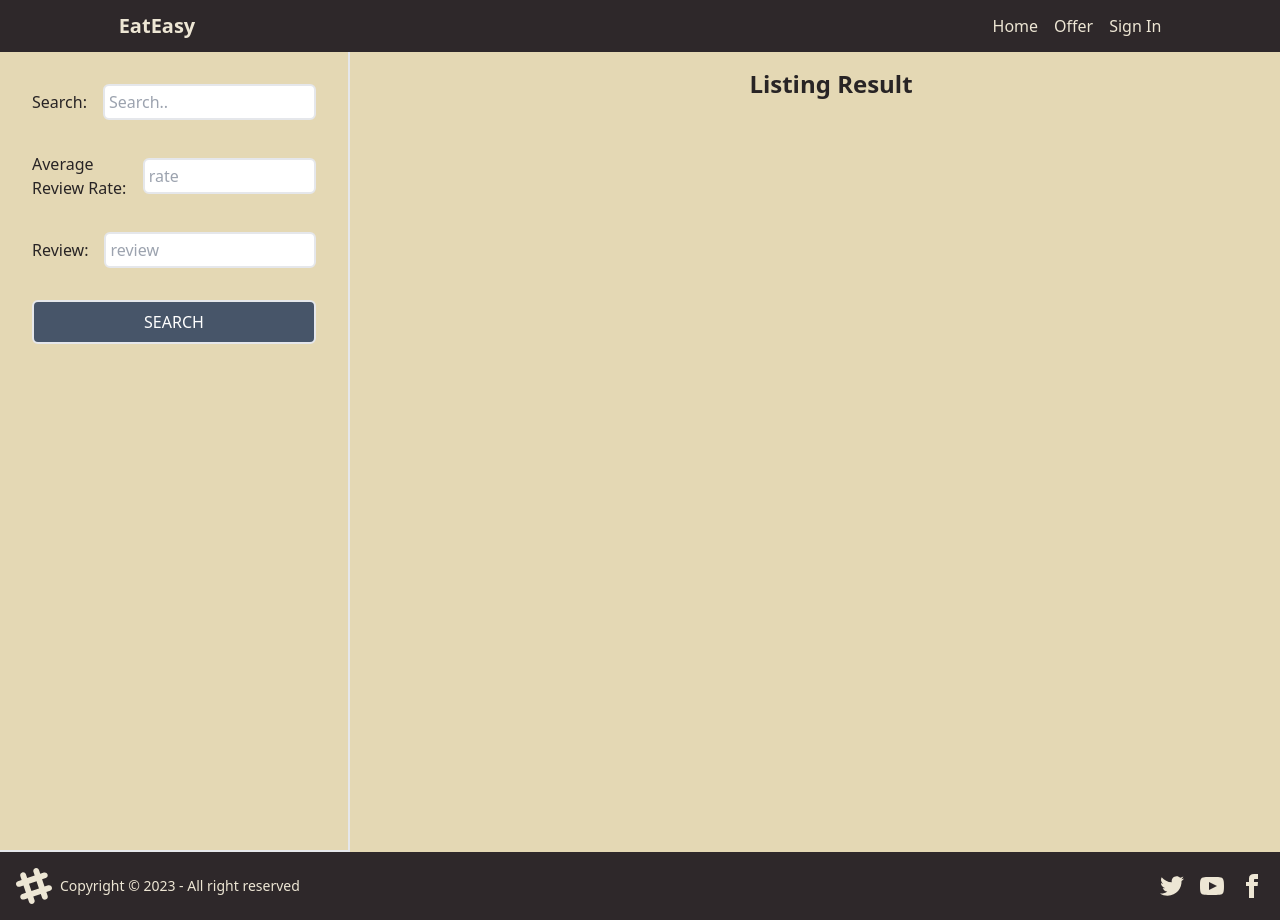
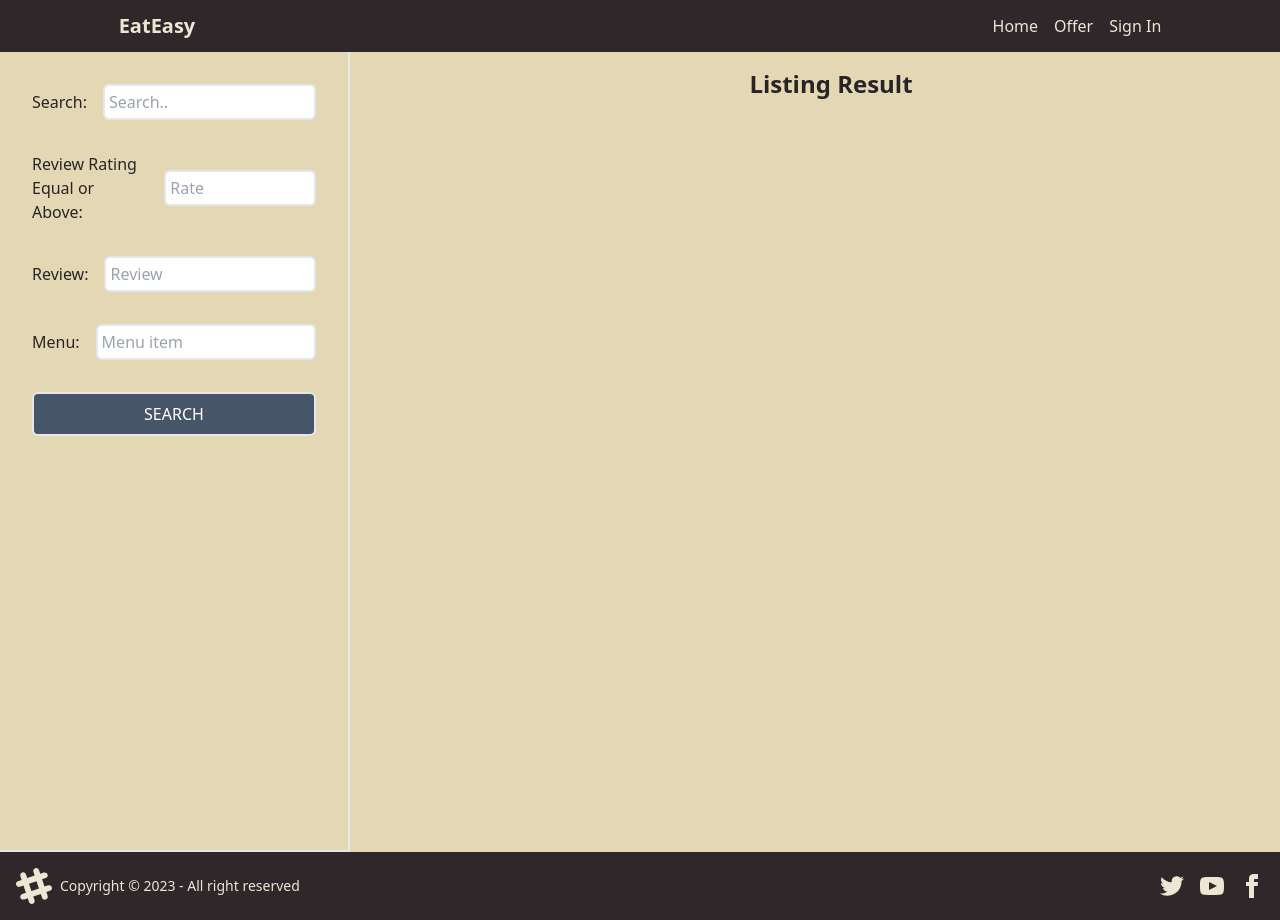
Before and after one commit to saboshi69/comp231-001, a React (Vite) app in the folder eateasy/: page /search in a window 1280 px wide. Built offline with nearby package versions, Linux system fonts and the light colour scheme.

Commit message:
update advanced search

```diff
--- a/eateasy/src/pages/AdvanceSearchPage.jsx
+++ b/eateasy/src/pages/AdvanceSearchPage.jsx
@@ -15,15 +15,15 @@ const AdvanceSearchPage = () => {
     urlParams.set("searchTerm", data?.search?.toString() || "");
     urlParams.set("rate", data?.rate?.toString() || "");
     urlParams.set("review", data?.review?.toString() || "");
+    urlParams.set("menu", data?.menu?.toString() || ""); // Add menu search term
     const url = urlParams.toString();
     setSearchUrl(url);
-    navigate("/search?" + urlParams.toString());
+    navigate("/search?" + url);
   };
 
   const { data, isLoading, isError } = useQuery({
     queryKey: ["restaurant", searchUrl],
     queryFn: () => getSearch(searchUrl),
-
     enabled: !!searchUrl,
   });
 
@@ -44,12 +44,12 @@ const AdvanceSearchPage = () => {
           />
         </div>
         <div className="flex items-center gap-4">
-          <label htmlFor="search">Average Review Rate: </label>
+          <label htmlFor="search">Review Rating Equal or Above: </label>
           <input
             type="number"
             className="w-full rounded-md border-2 p-1"
             id="search"
-            placeholder="rate"
+            placeholder="Rate"
             max={5}
             min={0}
             {...register("rate")}
@@ -61,11 +61,20 @@ const AdvanceSearchPage = () => {
             type="text"
             className="w-full rounded-md border-2 p-1"
             id="search"
-            placeholder="review"
+            placeholder="Review"
             {...register("review")}
           />
         </div>
-
+        <div className="flex items-center gap-4">
+          <label htmlFor="menu">Menu: </label>
+          <input
+            type="text"
+            className="w-full rounded-md border-2 p-1"
+            id="menu"
+            placeholder="Menu item"
+            {...register("menu")}
+          />
+        </div>
         <button className="rounded-md border-2 bg-slate-600 p-2 text-white hover:bg-red-950">
           SEARCH
         </button>
@@ -75,7 +84,7 @@ const AdvanceSearchPage = () => {
         <div className=" p-8 text-2xl font-semibold">
           {isLoading && <p>Loading...</p>}
           {isError && <p>{isError}</p>}
-          <div className="my-8 mx-auto gap-4 flex flex-wrap justify-between ">
+          <div className="my-8 mx-auto gap-4 flex flex-wrap justify-center ">
             {data &&
               data.map((restaurant) => (
                 <Card
```
Also changed, not shown: 1 other file (tests, documents, lock files or other folders).
